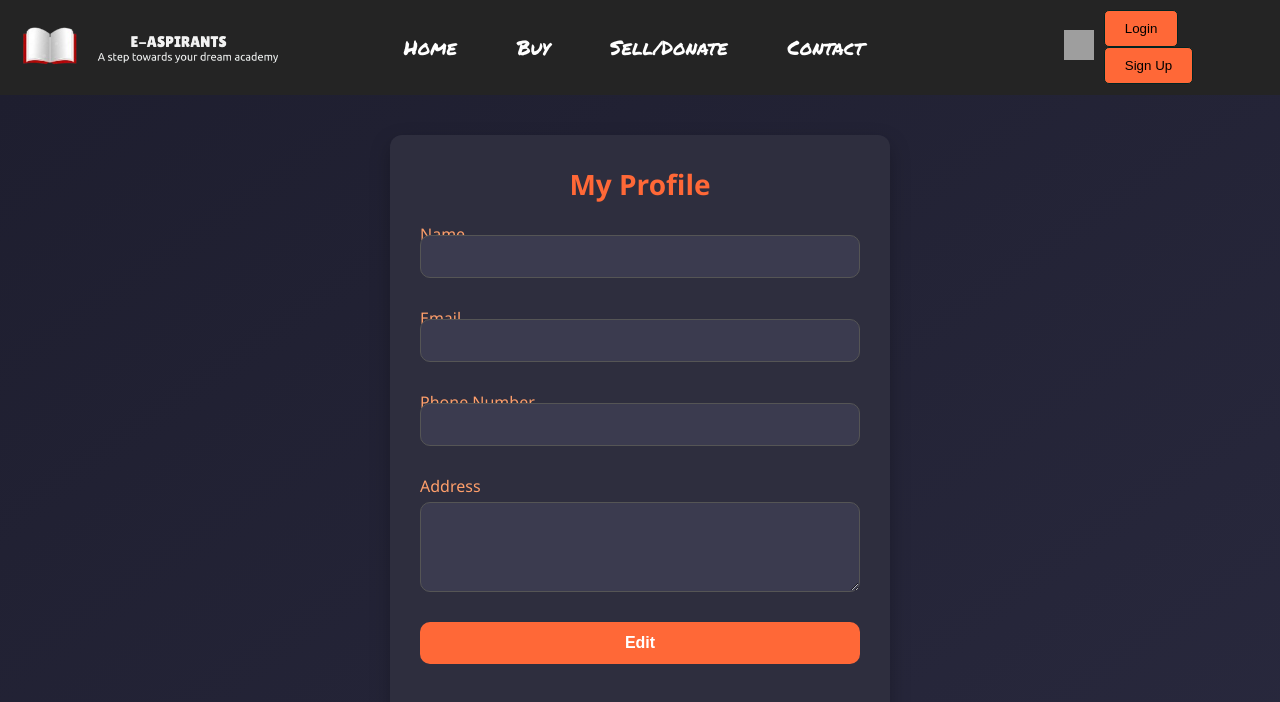
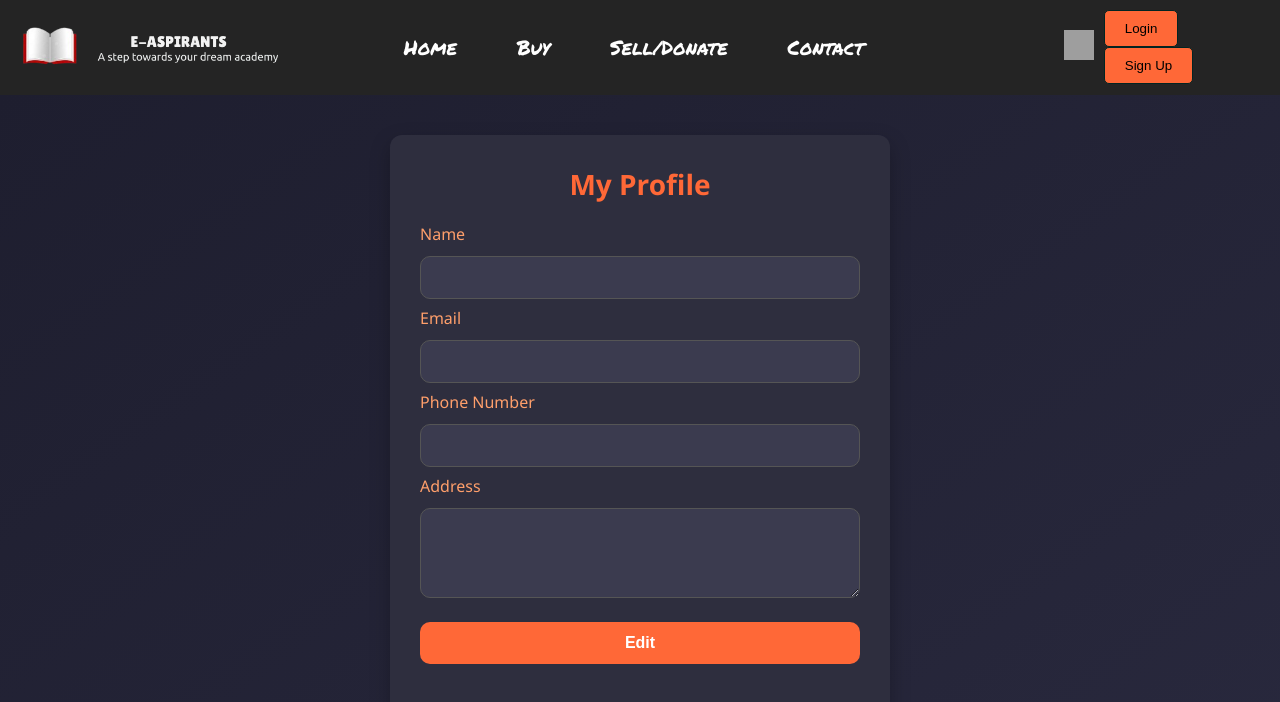
Before and after one commit to Prathik2004/e-aspirants, a React (Vite) app in the folder client/: page /profile in a window 1280 px wide. Shown: the top 702 px of the page. Built offline with nearby package versions, Linux system fonts and the light colour scheme; no server answers; grey boxes are pictures that could not be loaded; the HTML template or start-up script is replaced by a standard one.

Commit message:
Auth design change

```diff
--- a/client/src/pages/Profile.css
+++ b/client/src/pages/Profile.css
@@ -47,6 +47,8 @@
 
 .profile-card input,
 .profile-card textarea {
+    position: relative;
+    top: 6px;
     width: 100%;
     padding: 12px;
     background-color: #3b3b4f;
```
Lines whose indentation alone changed are shown as unchanged.
